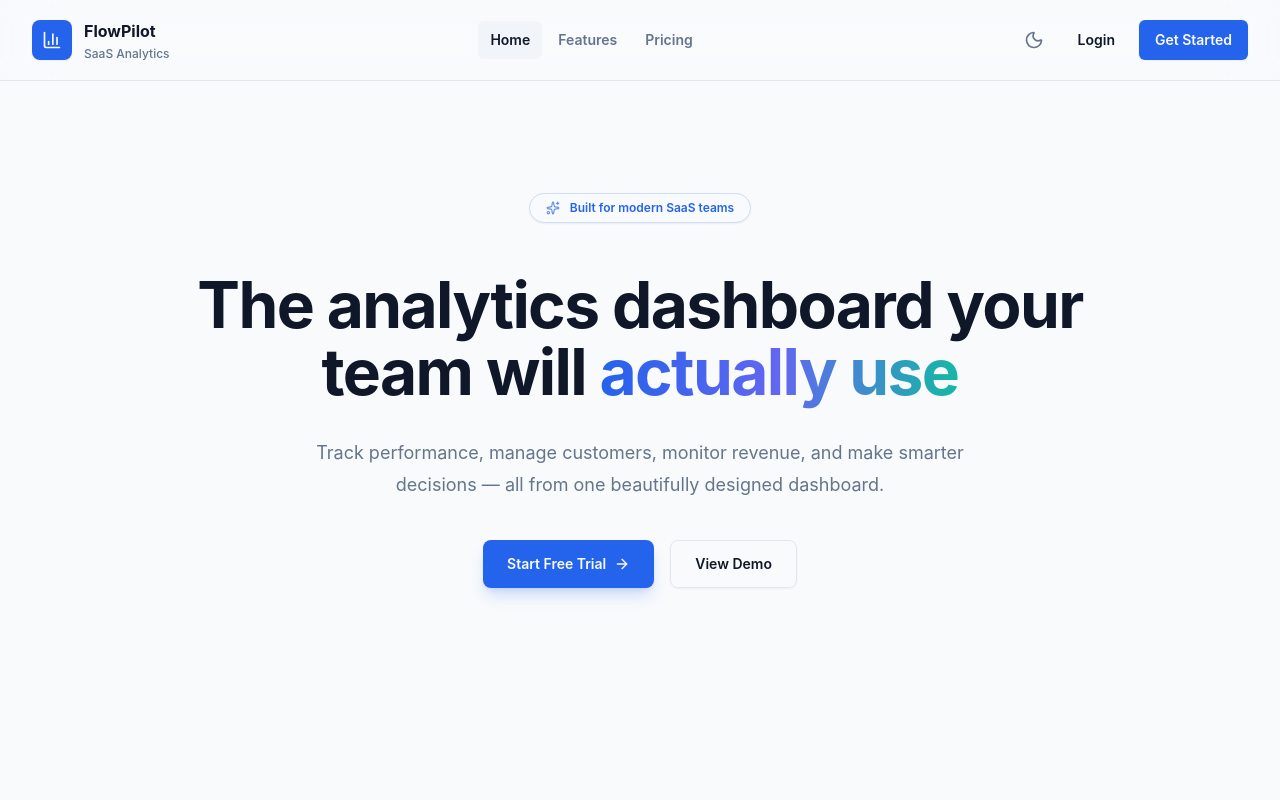
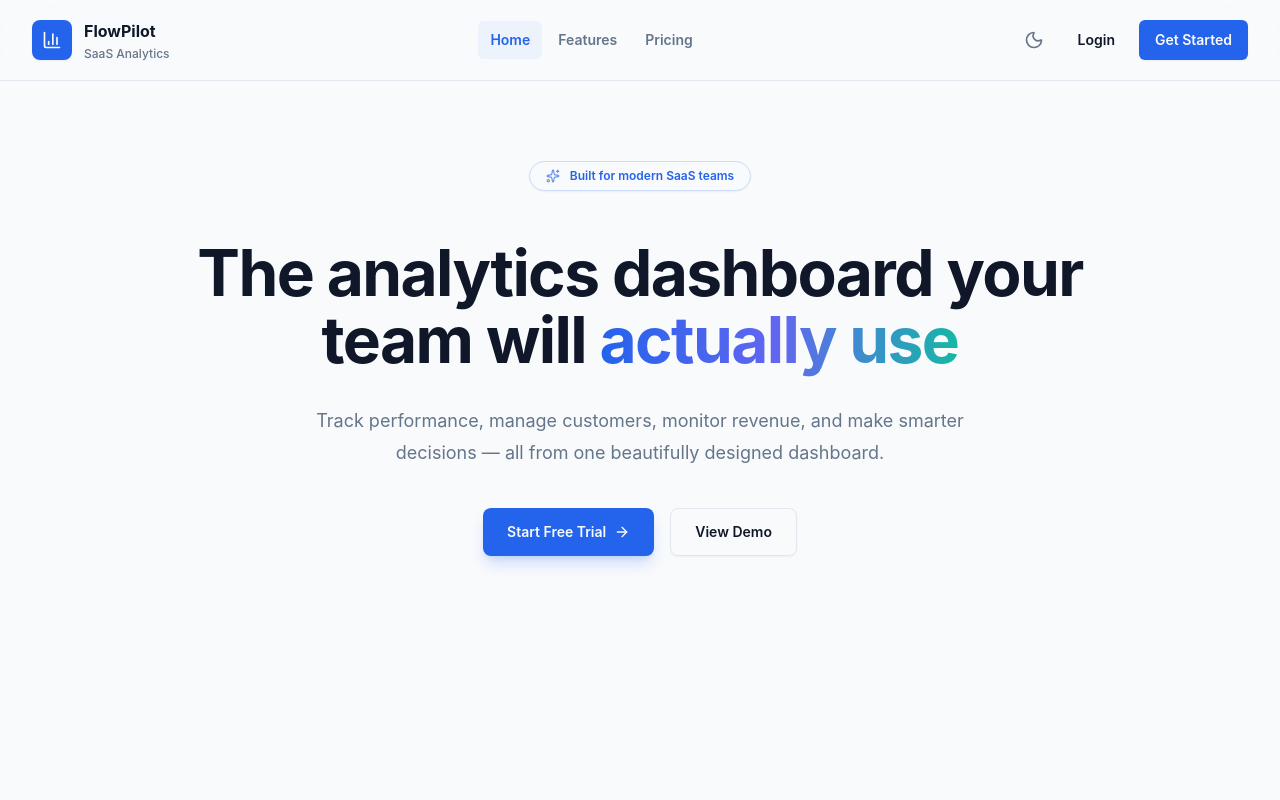
Before and after one commit to shantopaul/SaaS-Dashboard-Website, a React (Vite) app: page / in a window 1280 px wide. Shown: the top 800 px of the page. Built offline with nearby package versions, Linux system fonts and the light colour scheme.

Commit message:
Optimize Landing Hero height, group copy elements closely, add ambient glowing mockup frame, and refine Navbar active link indicators

```diff
--- a/src/components/layout/Navbar.tsx
+++ b/src/components/layout/Navbar.tsx
@@ -10,8 +10,8 @@ const navLinkClass = ({ isActive }: { isActive: boolean }) =>
   cn(
     "focus-ring rounded-md px-3 py-2 text-body-sm font-semibold transition-colors",
     isActive
-      ? "bg-secondary text-foreground"
-      : "text-muted-foreground hover:bg-secondary hover:text-foreground",
+      ? "text-primary bg-primary/5"
+      : "text-muted-foreground hover:text-foreground hover:bg-secondary/40",
   );
 
 export function Navbar() {
--- a/src/pages/public/LandingPage.tsx
+++ b/src/pages/public/LandingPage.tsx
@@ -98,7 +98,7 @@ export function LandingPage() {
           <div className="absolute inset-0 bg-[linear-gradient(to_right,hsl(var(--border)/0.16)_1px,transparent_1px),linear-gradient(to_bottom,hsl(var(--border)/0.16)_1px,transparent_1px)] bg-[size:44px_44px] [mask-image:radial-gradient(ellipse_60%_50%_at_50%_0%,#000_70%,transparent_100%)]" />
         </div>
 
-        <div className="container-shell flex flex-col items-center justify-center min-h-[calc(100vh-5rem)] gap-12 pt-28 pb-20 text-center">
+        <div className="container-shell flex flex-col items-center justify-center gap-10 pt-20 pb-16 text-center">
           <motion.div
             animate="visible"
             className="mx-auto flex max-w-4xl flex-col items-center text-center"
@@ -150,9 +150,12 @@ export function LandingPage() {
 
           <motion.div
             animate="visible"
+            className="relative w-full max-w-5xl mt-6 rounded-2xl border border-border/80 bg-background/60 p-2 shadow-2xl shadow-primary/8 backdrop-blur-md"
             initial={{ opacity: 0, y: 28, scale: 0.98 }}
             transition={{ delay: 0.12, duration: 0.65, ease: "easeOut" }}
           >
+            {/* Soft Glowing Ambient Halo behind the Dashboard Mockup */}
+            <div className="absolute -inset-2 rounded-3xl bg-gradient-to-tr from-primary/20 via-accent/20 to-primary/10 opacity-40 blur-xl -z-10" />
             <DashboardPreview />
           </motion.div>
 
```
